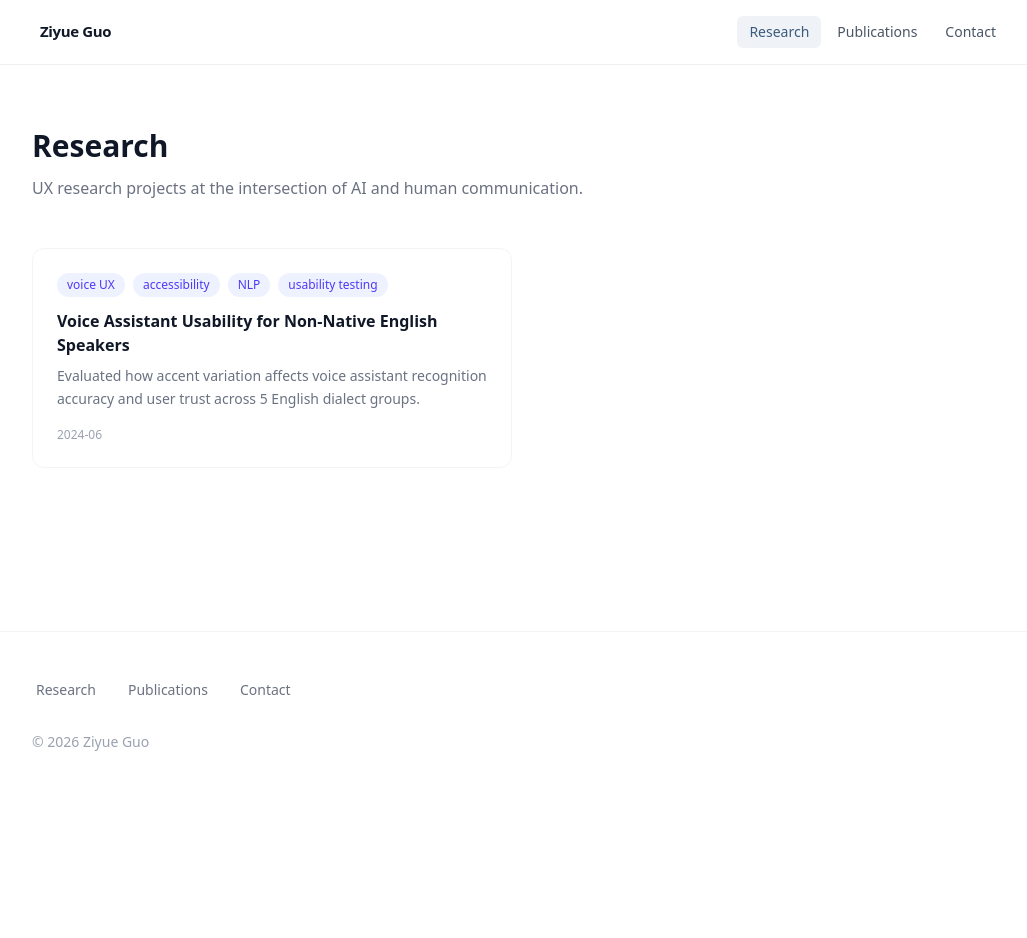
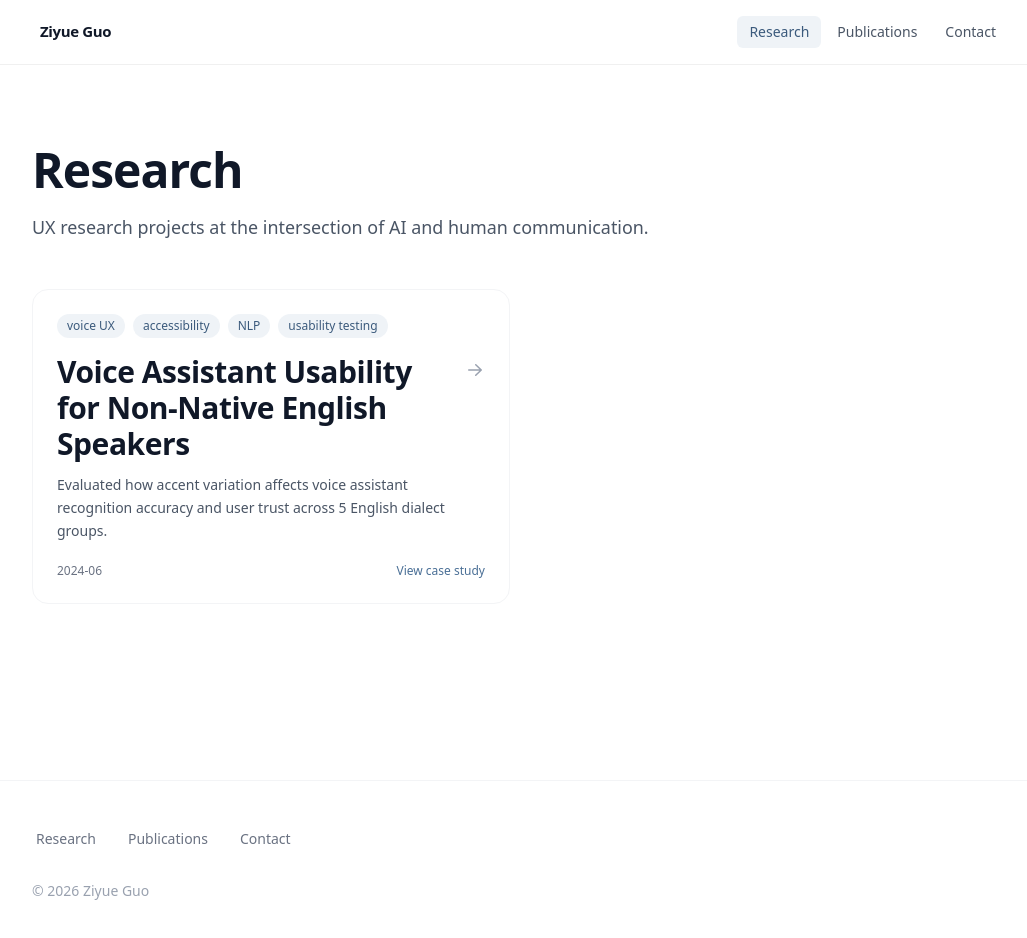
Before and after one commit to aaronmarveller/ziyue-profolio, a Next.js app: page /projects in a window 1280 px wide. Shown: the top 938 px of the page, without its empty margins (120-1147 px from the left). Before the commit the page ends 800 px from the top, so only its background shows below. Built offline with nearby package versions, Linux system fonts and the light colour scheme.

Commit message:
feat: redesign research discovery and case-study reading (#4)
Card grid with interactive affordance and immediate hover/press/focus
feedback; long-form case-study reading with back navigation; fix the
Next 16 async params bug that rendered every case study as not-found.

```diff
--- a/app/(portfolio)/projects/[slug]/page.tsx
+++ b/app/(portfolio)/projects/[slug]/page.tsx
@@ -2,35 +2,77 @@
 import { getProject, getProjects } from '@/lib/content'
 import { MDXRemote } from 'next-mdx-remote/rsc'
 import { notFound } from 'next/navigation'
+import Link from 'next/link'
+import type { Metadata } from 'next'
+
+// Shared focus-visible ring contract (see globals.css design tokens).
+const FOCUS_RING =
+  'focus-visible:outline-none focus-visible:ring-2 focus-visible:ring-accent-500 dark:focus-visible:ring-accent-400 focus-visible:ring-offset-2 focus-visible:ring-offset-white dark:focus-visible:ring-offset-gray-900'
 
 export async function generateStaticParams() {
   const projects = await getProjects()
   return projects.map(p => ({ slug: p.slug }))
 }
 
-export async function generateMetadata({ params }: { params: { slug: string } }) {
-  const project = await getProject(params.slug)
+export async function generateMetadata({
+  params,
+}: {
+  params: Promise<{ slug: string }>
+}): Promise<Metadata> {
+  const { slug } = await params
+  const project = await getProject(slug)
   return { title: project ? `${project.title} — Ziyue Guo` : 'Not Found' }
 }
 
-export default async function ProjectDetailPage({ params }: { params: { slug: string } }) {
-  const project = await getProject(params.slug)
+export default async function ProjectDetailPage({
+  params,
+}: {
+  params: Promise<{ slug: string }>
+}) {
+  const { slug } = await params
+  const project = await getProject(slug)
   if (!project) notFound()
 
   return (
-    <article className="max-w-3xl mx-auto px-6 py-16">
-      <div className="flex flex-wrap gap-2 mb-4">
+    <div className="mx-auto max-w-3xl px-6 py-16 md:py-20">
+      <Link
+        href="/projects"
+        className={`inline-flex items-center gap-1.5 text-sm font-medium text-accent-600 transition-colors duration-150 hover:text-accent-700 dark:text-accent-400 dark:hover:text-accent-300 ${FOCUS_RING}`}
+      >
+        <svg
+          aria-hidden="true"
+          viewBox="0 0 20 20"
+          fill="currentColor"
+          className="h-4 w-4"
+        >
+          <path
+            fillRule="evenodd"
+            d="M17 10a.75.75 0 0 1-.75.75H5.612l4.158 3.96a.75.75 0 1 1-1.04 1.08l-5.5-5.25a.75.75 0 0 1 0-1.08l5.5-5.25a.75.75 0 1 1 1.04 1.08L5.612 9.25H16.25A.75.75 0 0 1 17 10Z"
+            clipRule="evenodd"
+          />
+        </svg>
+        Back to Research
+      </Link>
+
+      <article className="mt-10">
+        <h1 className="heading-1 text-gray-900 dark:text-gray-100">{project.title}</h1>
+        <div className="mt-4 flex flex-wrap items-center gap-x-4 gap-y-2">
+          <p className="text-sm text-gray-500 dark:text-gray-400">{project.date}</p>
+          <ul className="flex flex-wrap gap-2">
             {project.tags.map(tag => (
-          <span key={tag} className="text-xs text-indigo-600 bg-indigo-50 px-2.5 py-1 rounded-full">
+              <li key={tag}>
+                <span className="rounded-full bg-accent-500/10 px-2.5 py-1 text-xs font-medium text-accent-700 dark:bg-accent-400/15 dark:text-accent-300">
                   {tag}
                 </span>
+              </li>
             ))}
+          </ul>
         </div>
-      <h1 className="text-3xl font-bold text-gray-900 mb-2">{project.title}</h1>
-      <p className="text-sm text-gray-400 mb-10">{project.date}</p>
-      <div className="prose prose-gray max-w-none">
+
+        <div className="prose prose-gray dark:prose-invert">
           <MDXRemote source={project.content} />
         </div>
       </article>
+    </div>
   )
 }
--- a/app/(portfolio)/projects/page.tsx
+++ b/app/(portfolio)/projects/page.tsx
@@ -6,11 +6,16 @@ export const metadata = { title: 'Research — Ziyue Guo' }
 
 export default async function ProjectsPage() {
   const projects = await getProjects()
+
   return (
-    <div className="max-w-5xl mx-auto px-6 py-16">
-      <h1 className="text-3xl font-bold text-gray-900 mb-3">Research</h1>
-      <p className="text-gray-500 mb-12">UX research projects at the intersection of AI and human communication.</p>
-      <div className="grid grid-cols-1 md:grid-cols-2 gap-4">
+    <div className="page-container py-16 md:py-20">
+      <header className="max-w-2xl">
+        <h1 className="heading-1 text-gray-900 dark:text-gray-100">Research</h1>
+        <p className="body-lead mt-4 text-gray-600 dark:text-gray-300">
+          UX research projects at the intersection of AI and human communication.
+        </p>
+      </header>
+      <div className="mt-12 grid grid-cols-1 gap-5 md:grid-cols-2">
         {projects.map(project => (
           <ProjectCard key={project.slug} project={project} />
         ))}
--- a/components/portfolio/ProjectCard.tsx
+++ b/components/portfolio/ProjectCard.tsx
@@ -2,26 +2,55 @@
 import type { Project } from '@/types/content'
 import Link from 'next/link'
 
+// Shared focus-visible ring contract (see globals.css design tokens).
+const FOCUS_RING =
+  'focus-visible:outline-none focus-visible:ring-2 focus-visible:ring-accent-500 dark:focus-visible:ring-accent-400 focus-visible:ring-offset-2 focus-visible:ring-offset-white dark:focus-visible:ring-offset-gray-900'
+
 export function ProjectCard({ project }: { project: Project }) {
   return (
-    <Link href={`/projects/${project.slug}`} className="group block">
-      <article className="border border-gray-100 rounded-xl p-6 hover:border-gray-300 transition-colors">
-        <div className="flex flex-wrap gap-2 mb-3">
+    <Link
+      href={`/projects/${project.slug}`}
+      className={`group block rounded-2xl border border-gray-100 bg-white p-6 transition duration-150 ease-out hover:-translate-y-0.5 hover:border-accent-200 hover:shadow-sm active:scale-[0.98] dark:border-gray-800 dark:bg-gray-900 dark:hover:border-accent-800 ${FOCUS_RING}`}
+    >
+      <div className="flex flex-wrap gap-2">
         {project.tags.map(tag => (
           <span
             key={tag}
-              className="text-xs text-indigo-600 bg-indigo-50 px-2.5 py-1 rounded-full"
+            className="rounded-full bg-accent-500/10 px-2.5 py-1 text-xs font-medium text-accent-700 dark:bg-accent-400/15 dark:text-accent-300"
           >
             {tag}
           </span>
         ))}
       </div>
-        <h3 className="text-base font-semibold text-gray-900 mb-2 group-hover:text-indigo-600 transition-colors">
+
+      <div className="mt-4 flex items-start justify-between gap-3">
+        <h3 className="heading-2 text-gray-900 transition-colors duration-150 group-hover:text-accent-700 dark:text-gray-100 dark:group-hover:text-accent-300">
           {project.title}
         </h3>
-        <p className="text-sm text-gray-500 leading-relaxed">{project.summary}</p>
-        <p className="text-xs text-gray-400 mt-4">{project.date}</p>
-      </article>
+        <svg
+          aria-hidden="true"
+          viewBox="0 0 20 20"
+          fill="currentColor"
+          className="mt-1.5 h-5 w-5 shrink-0 text-gray-400 transition-transform duration-150 group-hover:translate-x-0.5 group-hover:text-accent-600 dark:text-gray-500 dark:group-hover:text-accent-400"
+        >
+          <path
+            fillRule="evenodd"
+            d="M3 10a.75.75 0 0 1 .75-.75h10.638L10.23 5.29a.75.75 0 1 1 1.04-1.08l5.5 5.25a.75.75 0 0 1 0 1.08l-5.5 5.25a.75.75 0 1 1-1.04-1.08l4.158-3.96H3.75A.75.75 0 0 1 3 10Z"
+            clipRule="evenodd"
+          />
+        </svg>
+      </div>
+
+      <p className="mt-3 text-sm leading-relaxed text-gray-600 dark:text-gray-300">
+        {project.summary}
+      </p>
+
+      <div className="mt-5 flex items-center justify-between">
+        <p className="text-xs text-gray-500 dark:text-gray-400">{project.date}</p>
+        <span className="text-xs font-medium text-accent-600 transition-colors duration-150 group-hover:text-accent-700 dark:text-accent-400 dark:group-hover:text-accent-300">
+          View case study
+        </span>
+      </div>
     </Link>
   )
 }
```
Also changed, not shown: 2 other files (tests, documents, lock files or other folders). Lines whose indentation alone changed are shown as unchanged.
